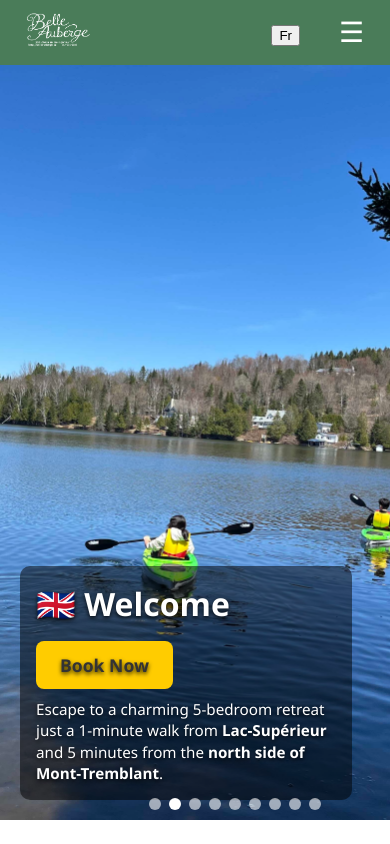
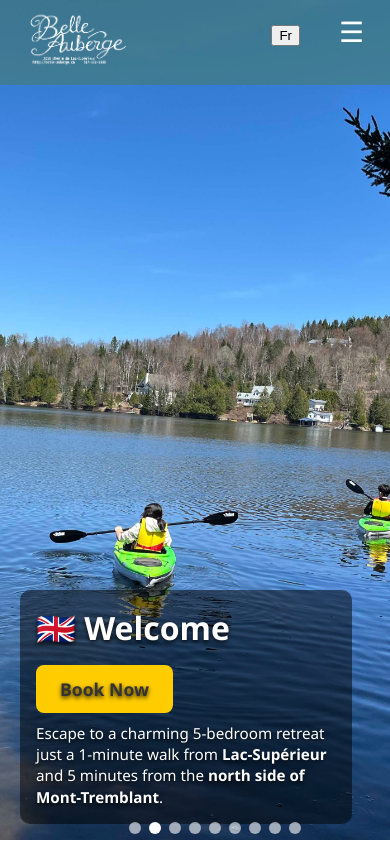
Before and after one commit to OpenVision3/belle-auberge.ca, a plain HTML site: page index.html in a window 390 px wide. Shown: the top 844 px of the page. Drawn offline with Linux system fonts and the light colour scheme.

Commit message:
update UI.

```diff
--- a/header.css
+++ b/header.css
@@ -31,7 +31,7 @@ header {
 
 /* Logo */
 .logo img {
-  height: 100px;
+  height: 120px;
   filter: brightness(0) invert(1);
 }
 
@@ -124,7 +124,7 @@ header {
   }
 
   .logo img {
-    height: 50px;
+    height: 60px;
     filter: brightness(0) invert(1);
   }
 }
--- a/index.html
+++ b/index.html
@@ -14,7 +14,7 @@
     }
 
     header {
-      background: #4a7c59;
+      background:rgba(74, 124, 89, 0.5);
       color: #fff;
       padding: 10px 20px;
       display: flex;
@@ -24,7 +24,7 @@
     }
 
     .logo img {
-      height: 100px;
+      height: 120px;
       filter: brightness(0) invert(1);
     }
 
@@ -33,8 +33,6 @@
       display: flex;
       align-items: center;
       justify-content: space-between;
-      background-color: #4a7c59;
-      padding: 10px 20px;
       color: white;
       position: sticky;
       top: 0;
@@ -130,7 +128,7 @@
       }
 
       .logo img {
-        height: 40px;
+        height: 60px;
         filter: brightness(0) invert(1);
       }
     }
@@ -170,8 +168,8 @@
     }
 
     .hero {
-      position: relative;
-      width: 100%;
+      /* position: relative;
+      width: 100%; */
       height: 80vh;
       overflow: hidden;
     }
@@ -534,7 +532,7 @@
       navHome: 'Home',
       navRooms: 'Rooms',
       navBooking: 'Booking',
-      navTarif: 'Tarif',
+      navTarif: 'Price',
       heroTitle: '🇬🇧 Welcome',
       heroSubtitle: 'Escape to a charming 5-bedroom retreat just a 1-minute walk from <strong>Lac-Supérieur</strong> and 5 minutes from the <strong>north side of Mont-Tremblant</strong>.',
       heroButton: 'Book Now',
--- a/localization.js
+++ b/localization.js
@@ -4,11 +4,11 @@ const langData = {
         navHome: 'Home',
         navRooms: 'Rooms',
         navBooking: 'Booking',
-        navTarif: 'Tarif',
+        navTarif: 'Price',
         menuHome: "Home",
         menuRooms: "Rooms",
         menuBooking: "Booking",
-        menuTarif: "Tarif",
+        menuTarif: "Price",
         menuContact: "Contact",
         menuContact: "Contact",
         contactTitle: "Contact",
@@ -36,7 +36,7 @@ const langData = {
         navHome: 'Accueil',
         navRooms: 'Chambres',
         navBooking: 'Réservation',
-        navTarif: 'Tarifs',
+        navTarif: 'Price',
         menuHome: "Accueil",
         menuRooms: "Chambres",
         menuBooking: "Réservation",
--- a/style.css
+++ b/style.css
@@ -32,7 +32,7 @@ header {
 
 /* Logo */
 .logo img {
-  height: 100px;
+  height: 120px;
   filter: brightness(0) invert(1);
 }
 
@@ -125,7 +125,7 @@ header {
   }
 
   .logo img {
-    height: 50px;
+    height: 60px;
     filter: brightness(0) invert(1);
   }
 }
```
Also changed, not shown: booking.html (+1 -1 lines).
